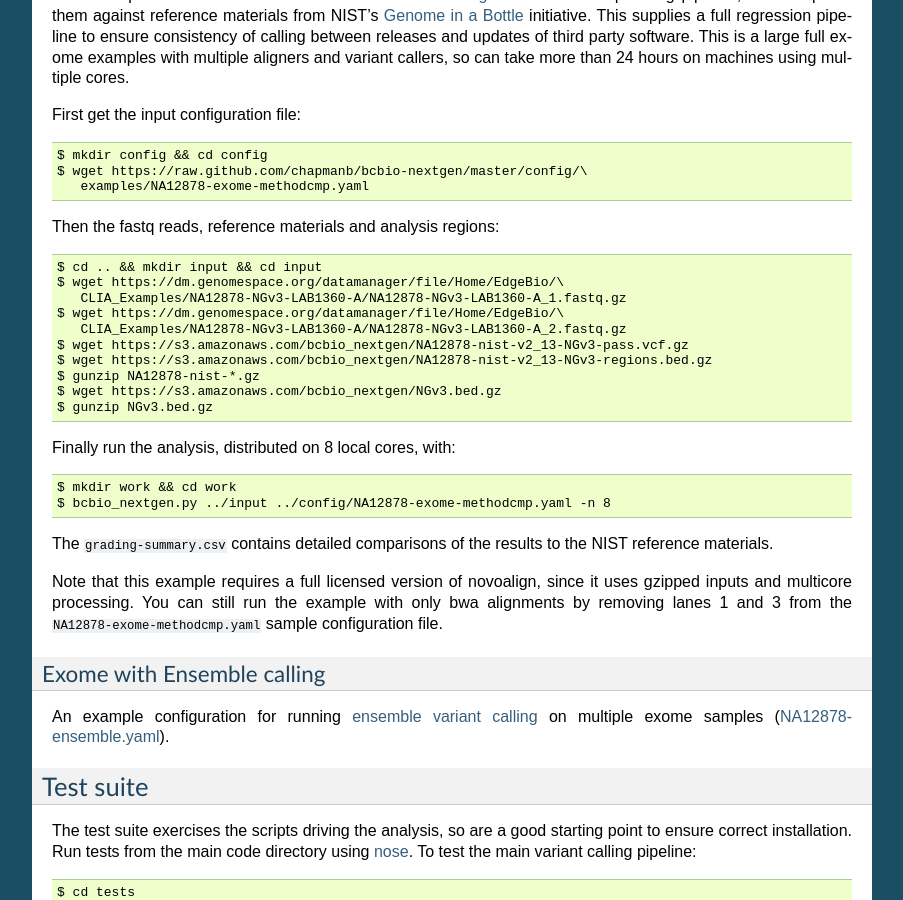
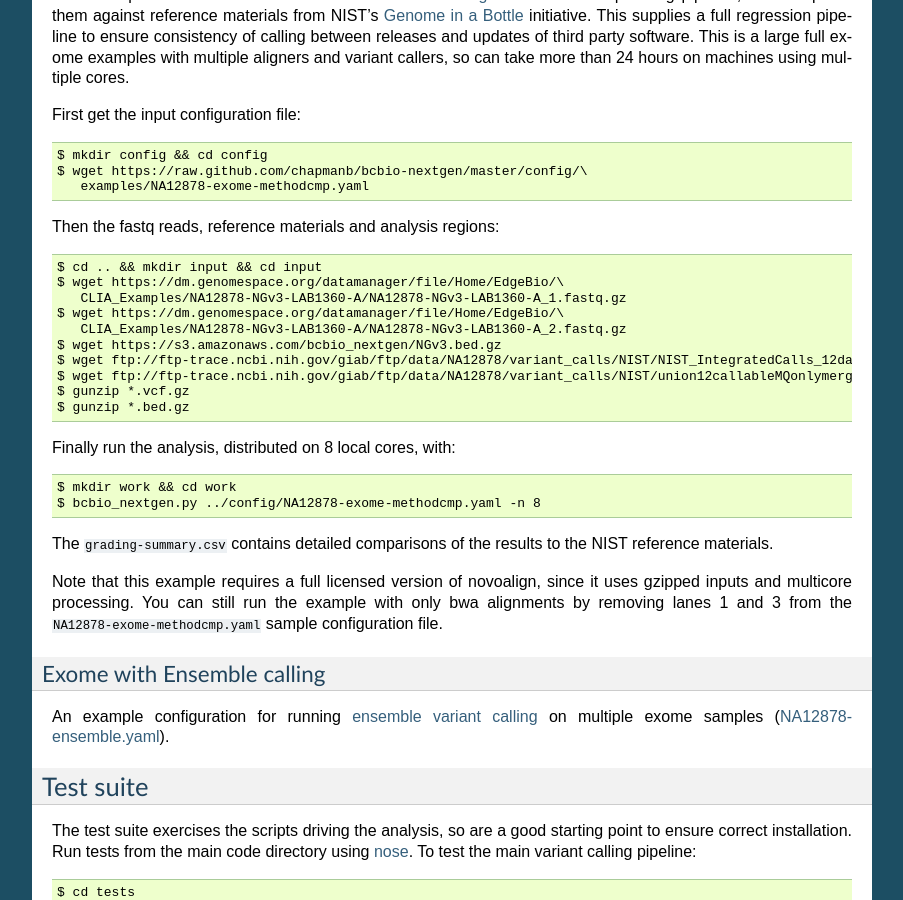
Before and after one commit to bcbio/bcbio-nextgen, a Sphinx documentation site: the page built from docs/contents/testing.rst, in a window 1280 px wide and 900 px high, scrolled down 1588 px. Shown: the whole window, without its empty margins (198-1101 px from the left). Built offline with Sphinx 7.4.7, drawn with Linux system fonts in a browser that asks for light colours.

Commit message:
Update exome multi-caller analysis with latest NA12878 reference materials. Provide better configuration file that runs out of the box with instructions, including allowing relative paths in input YAML.

```diff
--- a/docs/contents/testing.rst
+++ b/docs/contents/testing.rst
@@ -120,16 +120,16 @@ Then the fastq reads, reference materials and analysis regions::
        CLIA_Examples/NA12878-NGv3-LAB1360-A/NA12878-NGv3-LAB1360-A_1.fastq.gz
     $ wget https://dm.genomespace.org/datamanager/file/Home/EdgeBio/\
        CLIA_Examples/NA12878-NGv3-LAB1360-A/NA12878-NGv3-LAB1360-A_2.fastq.gz
-    $ wget https://s3.amazonaws.com/bcbio_nextgen/NA12878-nist-v2_13-NGv3-pass.vcf.gz
-    $ wget https://s3.amazonaws.com/bcbio_nextgen/NA12878-nist-v2_13-NGv3-regions.bed.gz
-    $ gunzip NA12878-nist-*.gz
     $ wget https://s3.amazonaws.com/bcbio_nextgen/NGv3.bed.gz
-    $ gunzip NGv3.bed.gz
+    $ wget ftp://ftp-trace.ncbi.nih.gov/giab/ftp/data/NA12878/variant_calls/NIST/NIST_IntegratedCalls_12datasets_130517_HetHomVarPASS_VQSRv2.15.vcf.gz
+    $ wget ftp://ftp-trace.ncbi.nih.gov/giab/ftp/data/NA12878/variant_calls/NIST/union12callableMQonlymerged_addcert_nouncert_excludesegdups_excludedecoy_noCNVs_v2.15b.bed.gz
+    $ gunzip *.vcf.gz
+    $ gunzip *.bed.gz
 
 Finally run the analysis, distributed on 8 local cores, with::
 
     $ mkdir work && cd work
-    $ bcbio_nextgen.py ../input ../config/NA12878-exome-methodcmp.yaml -n 8
+    $ bcbio_nextgen.py ../config/NA12878-exome-methodcmp.yaml -n 8
 
 The ``grading-summary.csv`` contains detailed comparisons of the results
 to the NIST reference materials.
```
Also changed, not shown: 4 other files.
